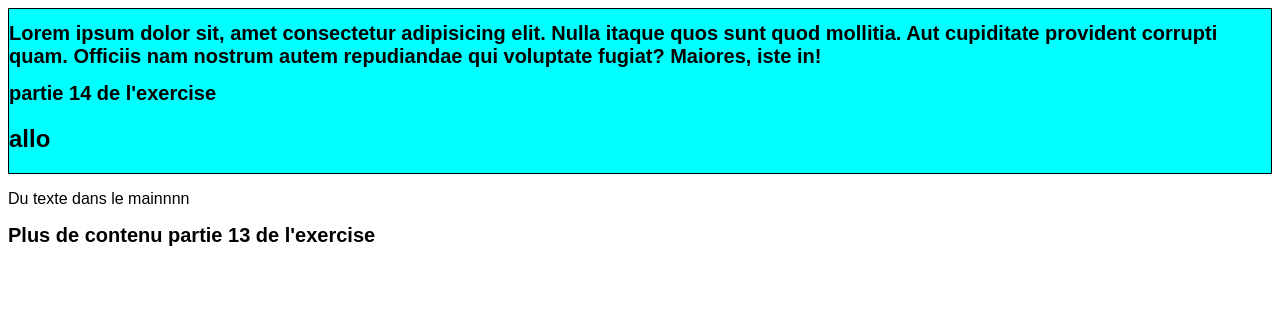
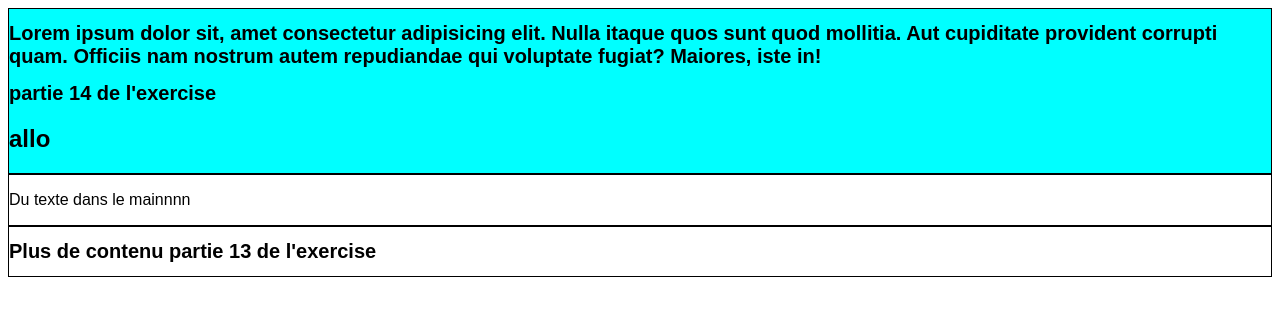
Before and after one commit to DuboisPascal/ex3, a plain HTML site: page index.html in a window 1280 px wide. Drawn offline with Linux system fonts and the light colour scheme.

Commit message:
M - Bordure autour du main et du footer

```diff
--- a/css/style.css
+++ b/css/style.css
@@ -10,3 +10,10 @@ header{
     border: 1px solid black;
     background-color: aqua;
 }
+main{
+    border: 1px solid black;
+}
+
+footer{
+    border: 1px solid black;
+}
```
